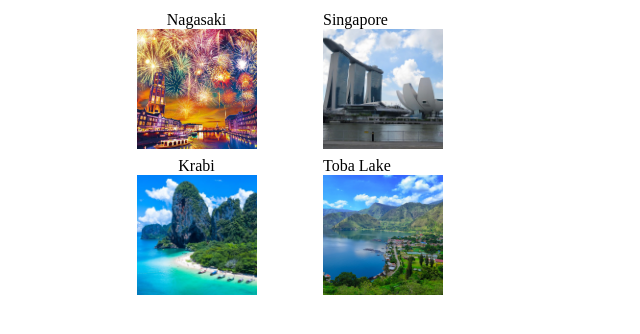
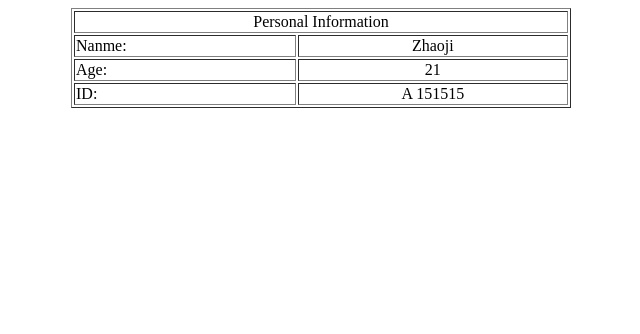
Before and after one commit to Hetzer123/L5HMTTTTK, a Flask app: page / in a window 1280 px wide. Shown: the top 334 px of the page, without its empty margins (319-959 px from the left). Run offline with Flask 2, Linux system fonts and the light colour scheme.

Commit message:
Add files via upload

```diff
--- a/app/templates/index.html
+++ b/app/templates/index.html
@@ -1,16 +1,22 @@
 <!DOCTYPE html>
-<html>
-<head>
+
 </head>
 <body>
     <center>
-    <table boder="1" width="500">
+        <table border="1"width='500'>
             <tr>
-<td align="center">Nagasaki<br><img src="/static/Nagasaki.jpg" width="120"></td align='center'><td>Singapore<br><img src="/static/SG.jpg" width="120"></td>
+                <td colspan="2" align="center">Personal Information</td>
                 </tr>
                 <tr>
-<td align="center">Krabi<br><img src="/static/Krabi.jpg" width="120"></td><td>Toba Lake<br><img src="/static/TobaLake.jpg" width="120"></td>
+                <td>Nanme:</td><td align="center">Zhaoji</td>
                 </tr>
+                <tr>
+                <td>Age:</td><td align='center'>21</td>
+                </tr>
+                </tr>
+                <td>ID:</td><td align="center">A 151515</td>
+                    </tr>
+        </table>
     </center>
 </body>
-</html>
+<html>
```
Lines whose indentation alone changed are shown as unchanged.
